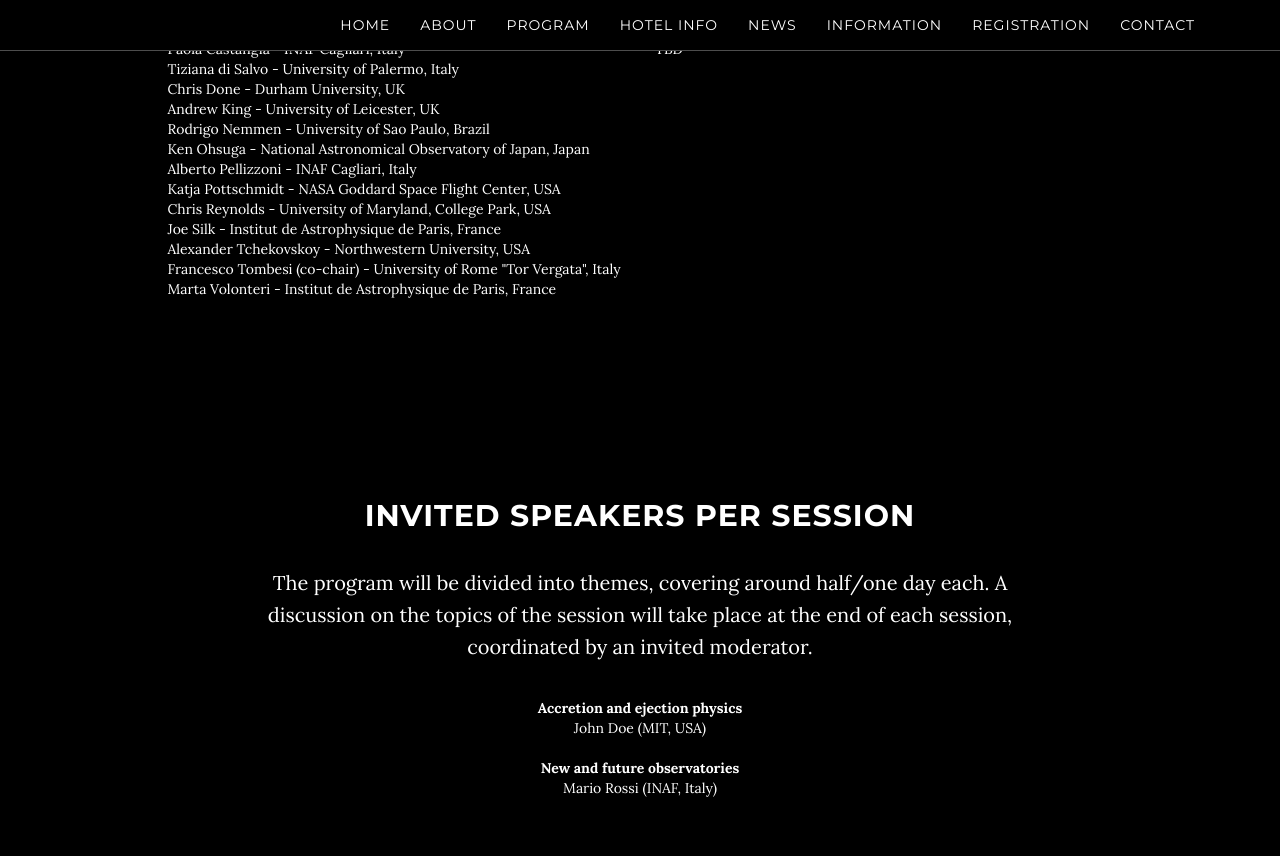
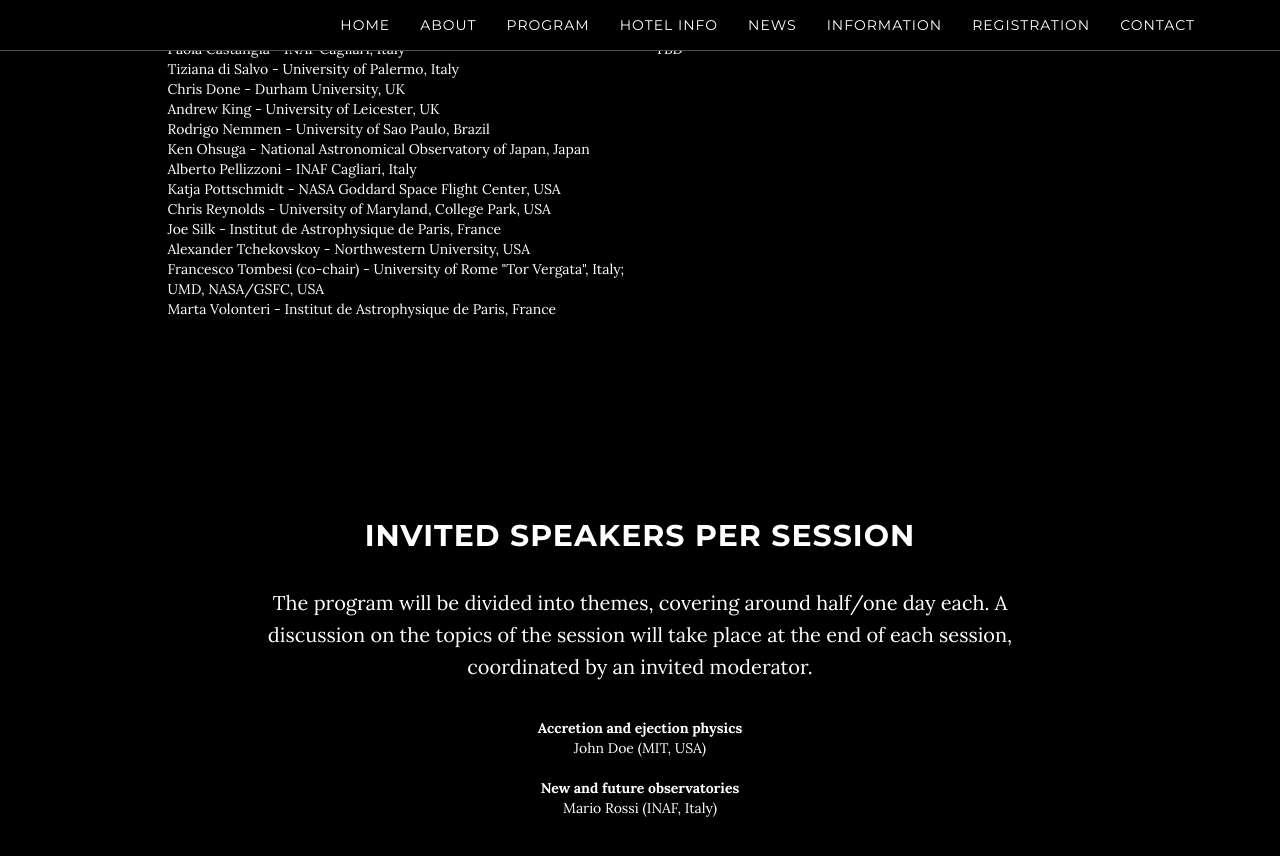
Before and after one commit to breakingthelimits/supereddington2018, a Jekyll site: the page built from index.html, in a window 1280 px wide and 900 px high, scrolled down 1657 px. Shown: the top 856 px of the window. Built offline with Jekyll 4.4.1, drawn with Linux system fonts in a browser that asks for light colours.

Commit message:
Update about.html

```diff
--- a/_includes/about.html
+++ b/_includes/about.html
@@ -35,7 +35,7 @@
                 Chris Reynolds - University of Maryland, College Park, USA</br>
                 Joe Silk - Institut de Astrophysique de Paris, France</br>
                 Alexander Tchekovskoy - Northwestern University, USA</br>
-                Francesco Tombesi (co-chair) - University of Rome "Tor Vergata", Italy</br>
+                Francesco Tombesi (co-chair) - University of Rome "Tor Vergata", Italy; UMD, NASA/GSFC, USA</br>
                 Marta Volonteri - Institut de Astrophysique de Paris, France
 
             </div>
```
